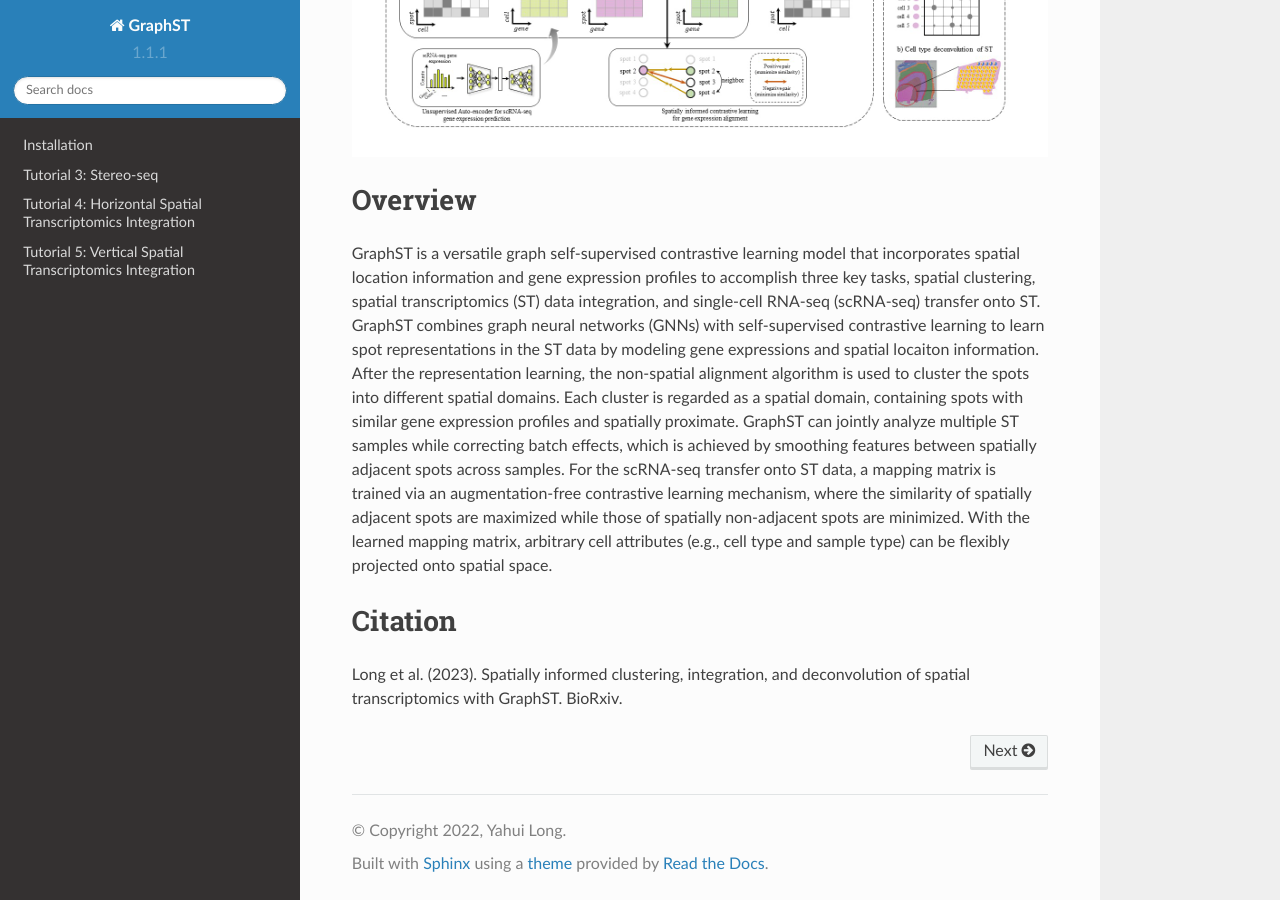
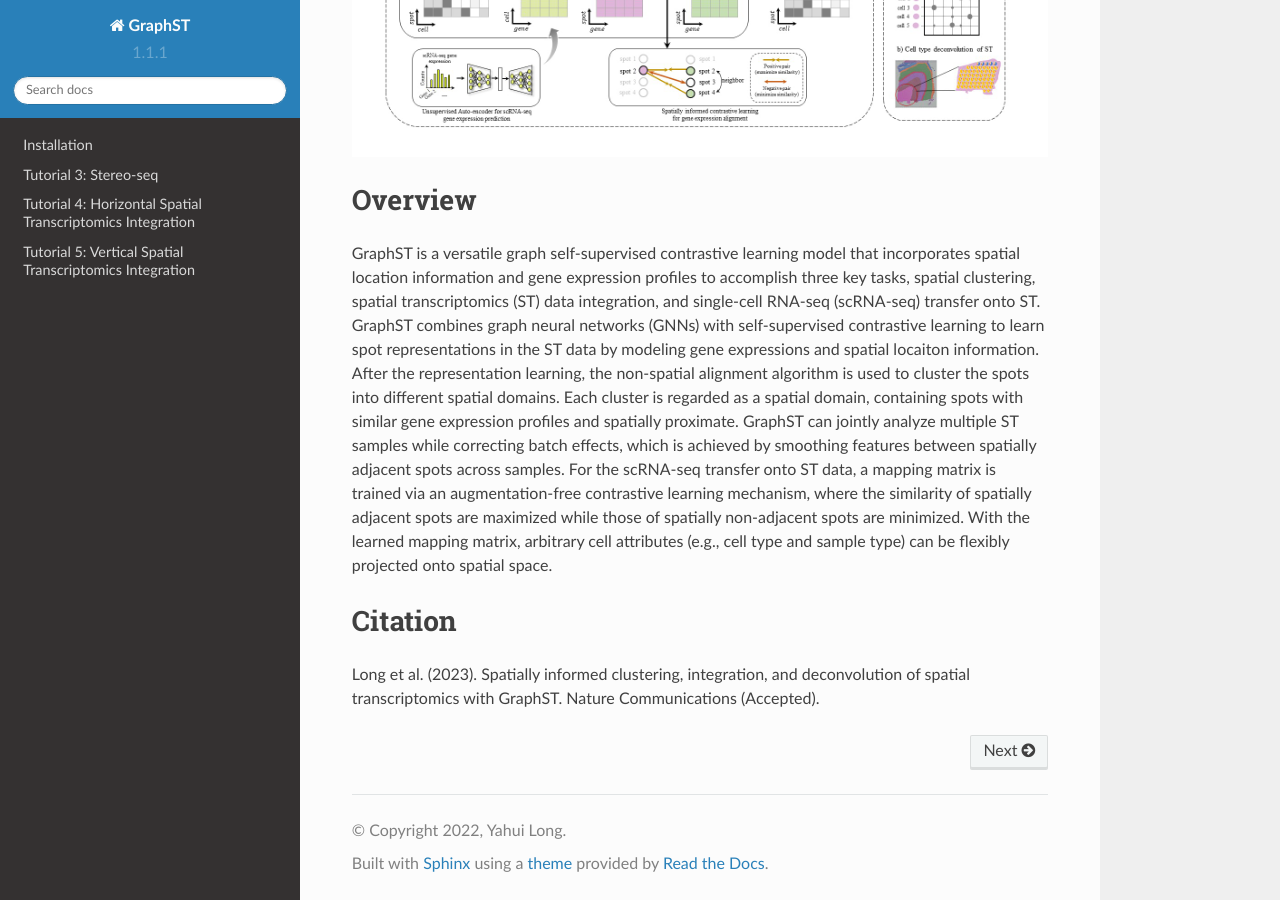
Before and after one commit to JinmiaoChenLab/GraphST_Tutorials, a Sphinx documentation site: the page built from docs/source/index.rst, in a window 1280 px wide and 900 px high, scrolled down 867 px. Built offline with Sphinx 7.4.7 and the Read the Docs theme 2.0.0, drawn with Linux system fonts in a browser that asks for light colours; pages that are not in the unit, such as notebooks, are missing from menus.

Commit message:
Update index.rst

```diff
--- a/docs/source/index.rst
+++ b/docs/source/index.rst
@@ -28,4 +28,4 @@ GraphST is a versatile graph self-supervised contrastive learning model that inc
 
 Citation
 ========
-Long et al. (2023). Spatially informed clustering, integration, and deconvolution of spatial transcriptomics with GraphST. BioRxiv.
+Long et al. (2023). Spatially informed clustering, integration, and deconvolution of spatial transcriptomics with GraphST. Nature Communications (Accepted).
```
